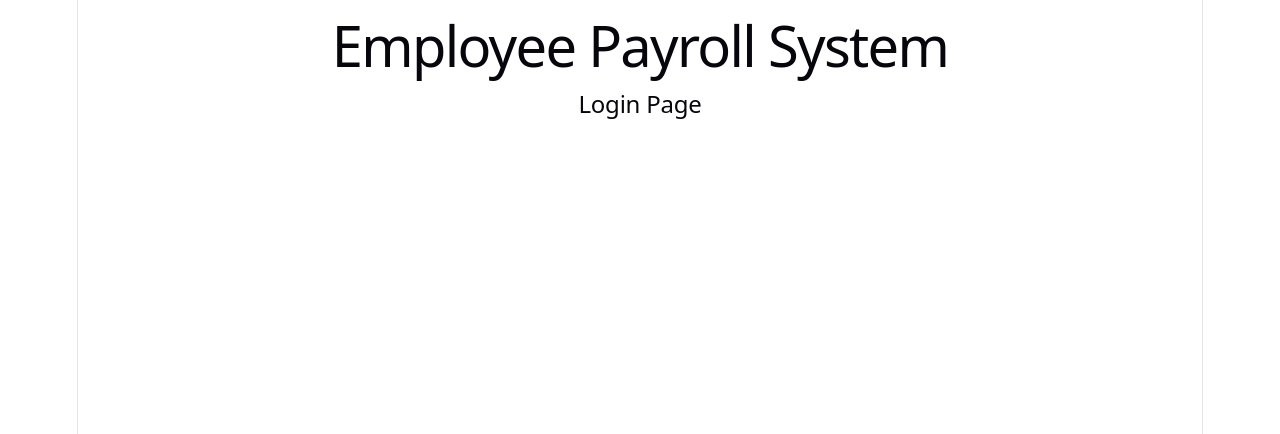
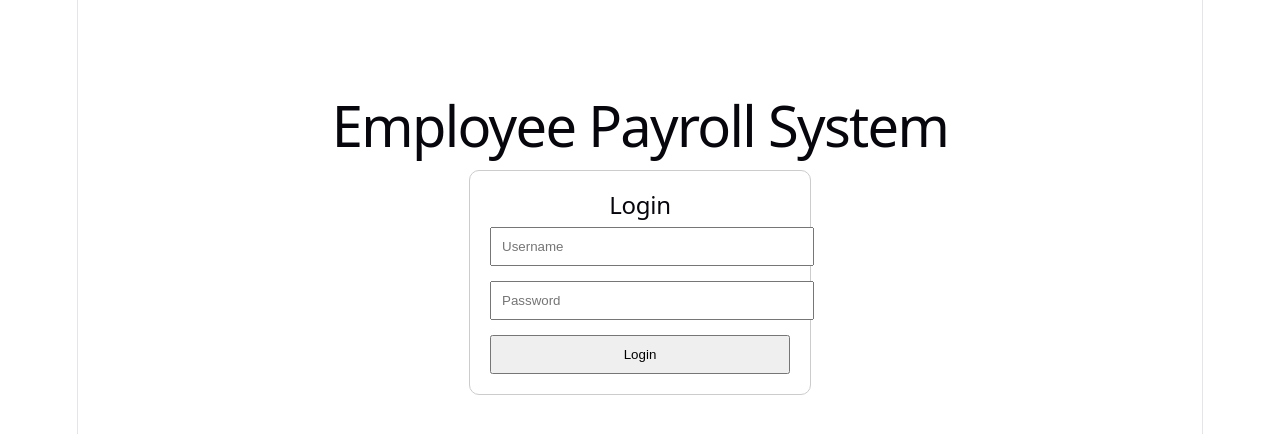
Before and after one commit to Saloni-Joshi-codes/Internship_project_01, a React (Vite) app in the folder client/: page / in a window 1280 px wide. Shown: the top 434 px of the page. Built offline with nearby package versions, Linux system fonts and the light colour scheme.

Commit message:
Designed login page UI

```diff
--- a/client/src/pages/Login.jsx
+++ b/client/src/pages/Login.jsx
@@ -1,8 +1,41 @@
 function Login() {
   return (
-    <div>
+    <div style={{ textAlign: "center", marginTop: "80px" }}>
       <h1>Employee Payroll System</h1>
-      <h2>Login Page</h2>
+
+      <div
+        style={{
+          width: "300px",
+          margin: "30px auto",
+          padding: "20px",
+          border: "1px solid #ccc",
+          borderRadius: "10px"
+        }}
+      >
+        <h2>Login</h2>
+
+        <input
+          type="text"
+          placeholder="Username"
+          style={{ width: "100%", padding: "10px", marginBottom: "15px" }}
+        />
+
+        <input
+          type="password"
+          placeholder="Password"
+          style={{ width: "100%", padding: "10px", marginBottom: "15px" }}
+        />
+
+        <button
+          style={{
+            width: "100%",
+            padding: "10px",
+            cursor: "pointer"
+          }}
+        >
+          Login
+        </button>
+      </div>
     </div>
   );
 }
```
